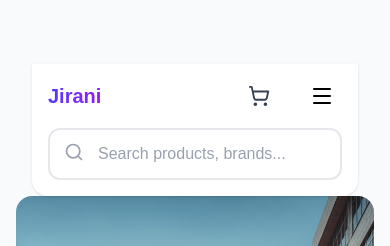
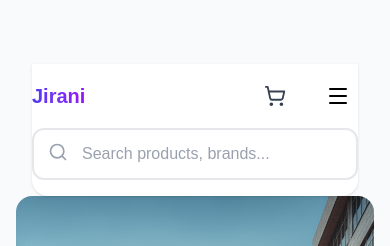
Before and after one commit to rukundowilson/ECF468161, a Next.js app in the folder jirani/: page / in a window 390 px wide. Shown: the top 246 px of the page. Built offline with nearby package versions, Linux system fonts and the light colour scheme; no server answers.

Commit message:
Fix navbar padding and alignment to match hero section container

```diff
--- a/jirani/src/app/page.tsx
+++ b/jirani/src/app/page.tsx
@@ -134,7 +134,7 @@
       <header className={`sticky top-0 z-50 transition-transform duration-300 ${isScrollingDown ? '-translate-y-full' : 'translate-y-0'}`}>
         <div className="max-w-7xl mx-auto px-4 sm:px-6 lg:px-8">
           <div className="bg-white shadow-sm rounded-b-2xl">
-            <div className="flex items-center justify-between h-16 px-4 sm:px-6">
+            <div className="flex items-center justify-between h-16">
               {/* Logo */}
               <Link href="/" className="flex items-center group">
                 <h1 className="text-xl md:text-2xl font-extrabold bg-gradient-to-r from-indigo-600 to-purple-600 bg-clip-text text-transparent group-hover:from-indigo-700 group-hover:to-purple-700 transition">
@@ -180,7 +180,7 @@
             </div>
 
             {/* Mobile Search */}
-          <div className="md:hidden pb-4 px-4 sm:px-6">
+            <div className="md:hidden pb-4">
               <div className="relative">
                 <input
                   type="text"
```
Lines whose indentation alone changed are shown as unchanged.
